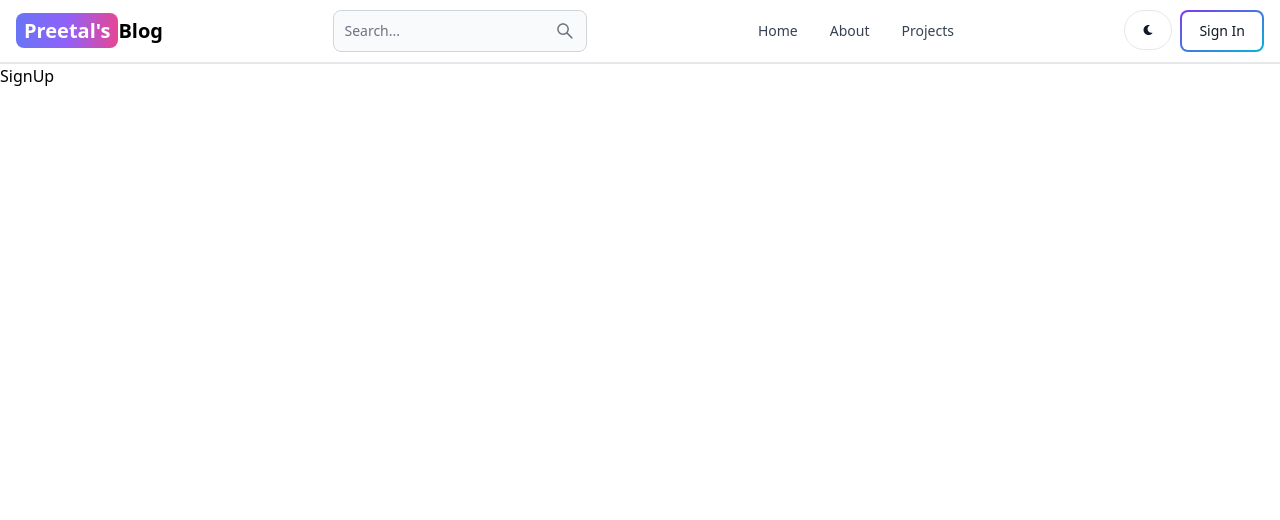
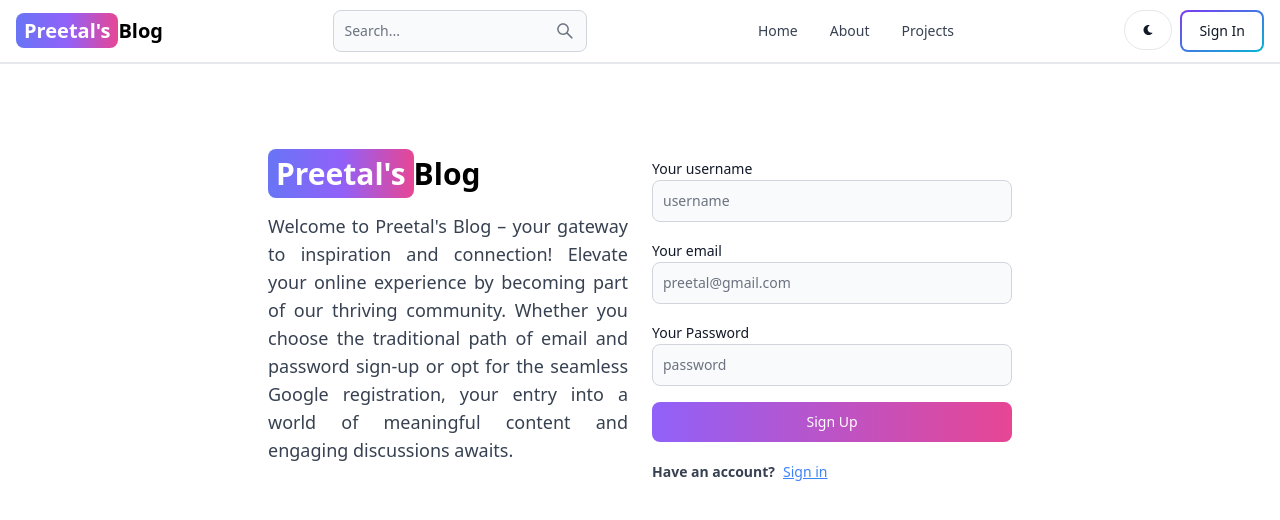
Before and after one commit to Pawan-Ratwana/MERN_Blog, a React (Vite) app in the folder client/: page /sign-up in a window 1280 px wide. Shown: the top 520 px of the page. Built offline with nearby package versions, Linux system fonts and the light colour scheme.

Commit message:
create sign up UI

```diff
--- a/client/src/pages/Sign-up.jsx
+++ b/client/src/pages/Sign-up.jsx
@@ -1,11 +1,64 @@
-import React from 'react'
+// Importing necessary components and libraries
+import { Button, Label, TextInput } from 'flowbite-react'; // Importing necessary components from flowbite-react library
+import React from 'react';                                 // Importing React library
+import { Link } from 'react-router-dom';                   // Importing Link component from react-router-dom library
+
+// SignUp functional component
 function SignUp() {
   return (
-    <div>
-     SignUp
+    // Main container with minimum height and top margin
+    <div className='min-h-screen mt-20'>
+      {/* Flex container for layout */}
+      <div className="flex p-3 max-w-3xl mx-auto flex-col md:flex-row md:items-cnter gap-6">
+        {/* Left section */}
+        <div className="flex-1">
+          {/* Logo and blog name */}
+          <Link to='/' className='text-3xl font-bold dark:text-white'>
+            <span className='px-2 py-1 bg-gradient-to-r from-indigo-500 via-purple-500 to-pink-500 rounded-lg text-white'>Preetal's</span>Blog
+          </Link>
+
+          {/* Introduction text */}
+          <p className='text-lg text-justify mt-5 text-gray-700'>Welcome to Preetal's Blog – your gateway to inspiration and connection! Elevate your online experience by becoming part of our thriving community. Whether you choose the traditional path of email and password sign-up or opt for the seamless Google registration, your entry into a world of meaningful content and engaging discussions awaits.</p>
+        </div>
+
+        {/* Right section */}
+        <div className="flex-1">
+          {/* Sign-up form */}
+          <form className='flex flex-col gap-4 '>
+
+              {/* Username input */}
+              <div className="">
+                <Label value='Your username'/>
+                <TextInput type='text' placeholder='username' id='username'/>
+              </div>
+
+              {/* Email input */}
+              <div className="">
+                <Label value='Your email' />
+                <TextInput type='email' placeholder='preetal@gmail.com' id='email'/>
+              </div>
+
+              {/* Password input */}
+              <div className="">
+                <Label value='Your Password' />
+                <TextInput type='password' placeholder='password' id='password'/>
+              </div>
+
+              {/* Sign up button */}
+              <Button gradientDuoTone='purpleToPink' type='submit'>Sign Up</Button>
+
+          </form>
+
+          {/* Sign in link */}
+          <div className="flex gap-2 text-sm mt-5 ">
+            <span className='font-semibold text-gray-700'>Have an account?</span>
+            <Link to='/sign-in' className='text-blue-500 underline '>Sign in</Link>
+          </div>
+
+        </div>
+      </div>
     </div>
   )
 }
 
-
-export default SignUp;
+export default SignUp; // Exporting SignUp component as default
```
